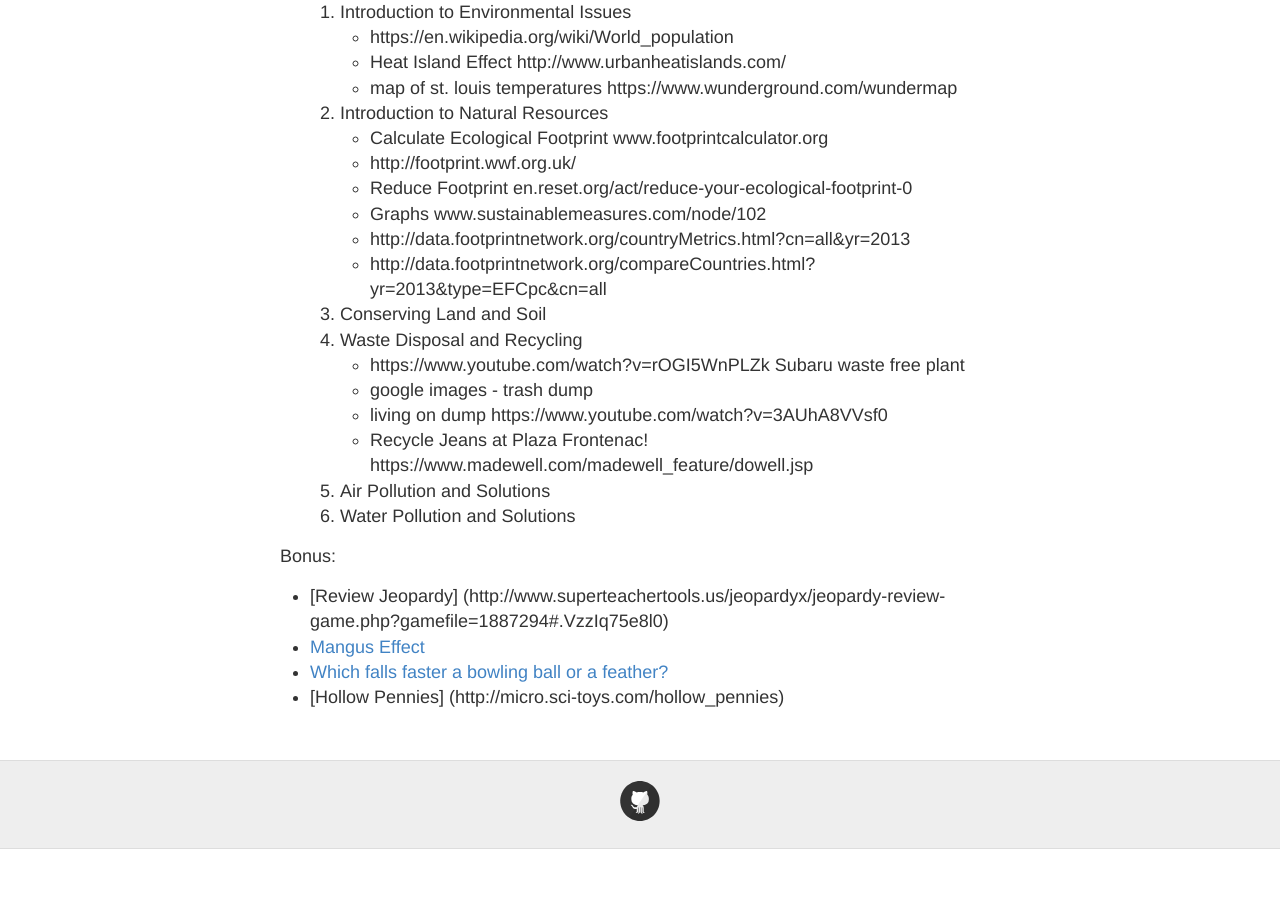
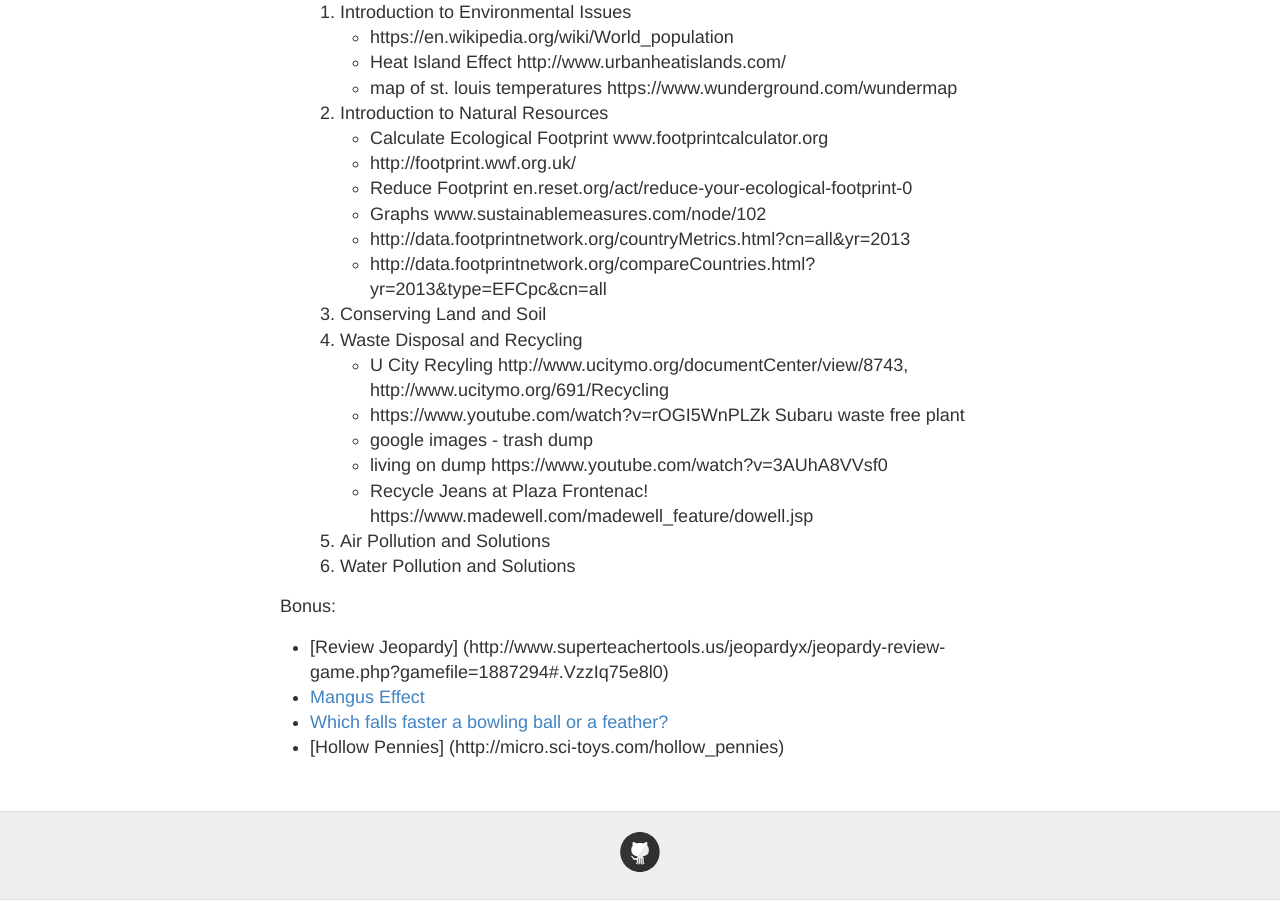
Before and after one commit to ctkstl/earth_science, a Jekyll site: the page built from resources.md, in a window 1280 px wide and 900 px high, scrolled down 12556 px. Built offline with Jekyll 4.4.1, drawn with Linux system fonts in a browser that asks for light colours; before the commit the page ends 13405 px from its top, so only the background shows below that.

Commit message:
recycling

```diff
--- a/resources.md
+++ b/resources.md
@@ -408,6 +408,7 @@ permalink: /resources/
         * http://data.footprintnetwork.org/compareCountries.html?yr=2013&type=EFCpc&cn=all
     3.  Conserving Land and Soil
     4.  Waste Disposal and Recycling
+        * U City Recyling http://www.ucitymo.org/documentCenter/view/8743, http://www.ucitymo.org/691/Recycling
         * https://www.youtube.com/watch?v=rOGI5WnPLZk  Subaru waste free plant
         * google images - trash dump
         * living on dump  https://www.youtube.com/watch?v=3AUhA8VVsf0
```
